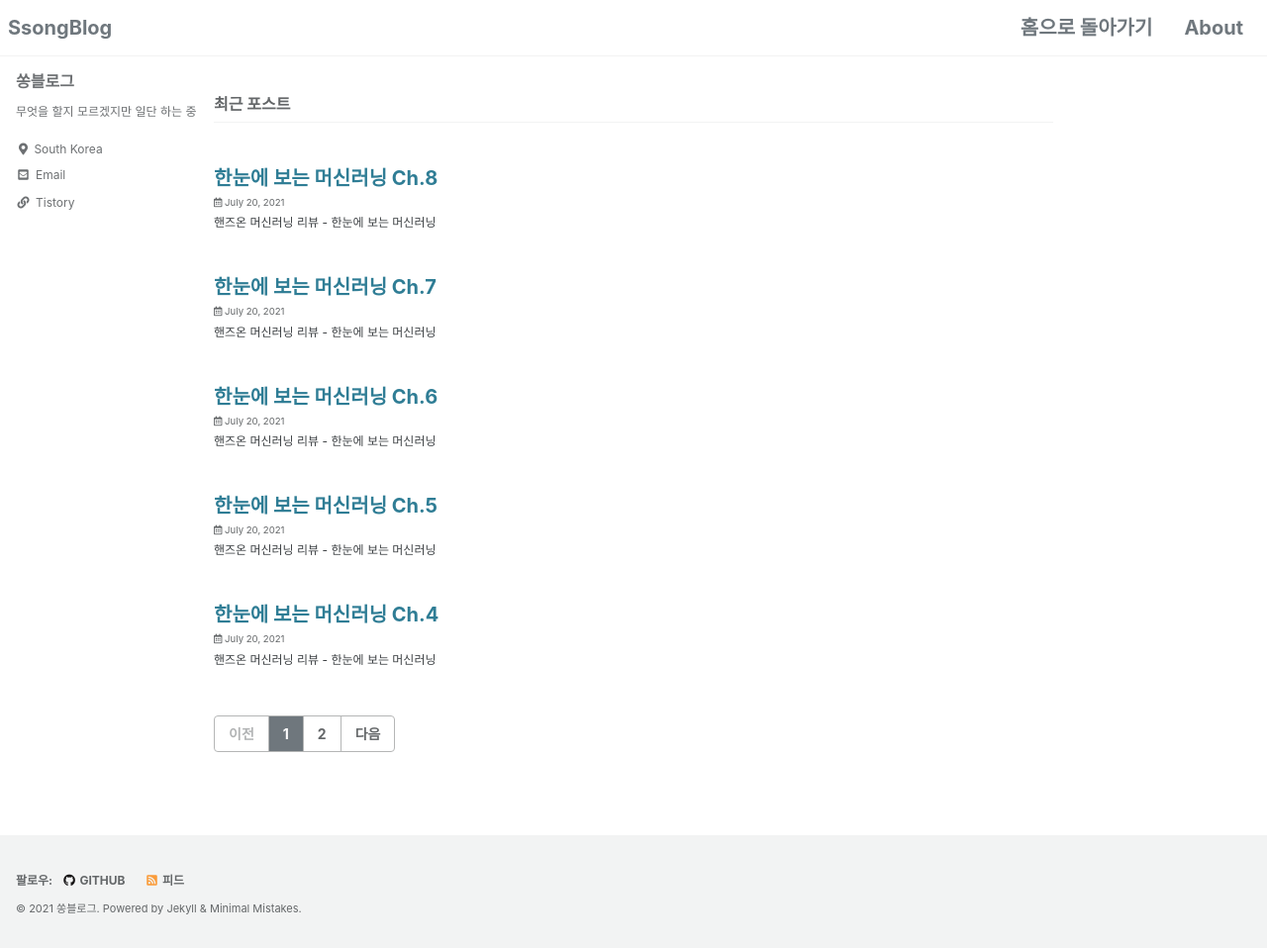
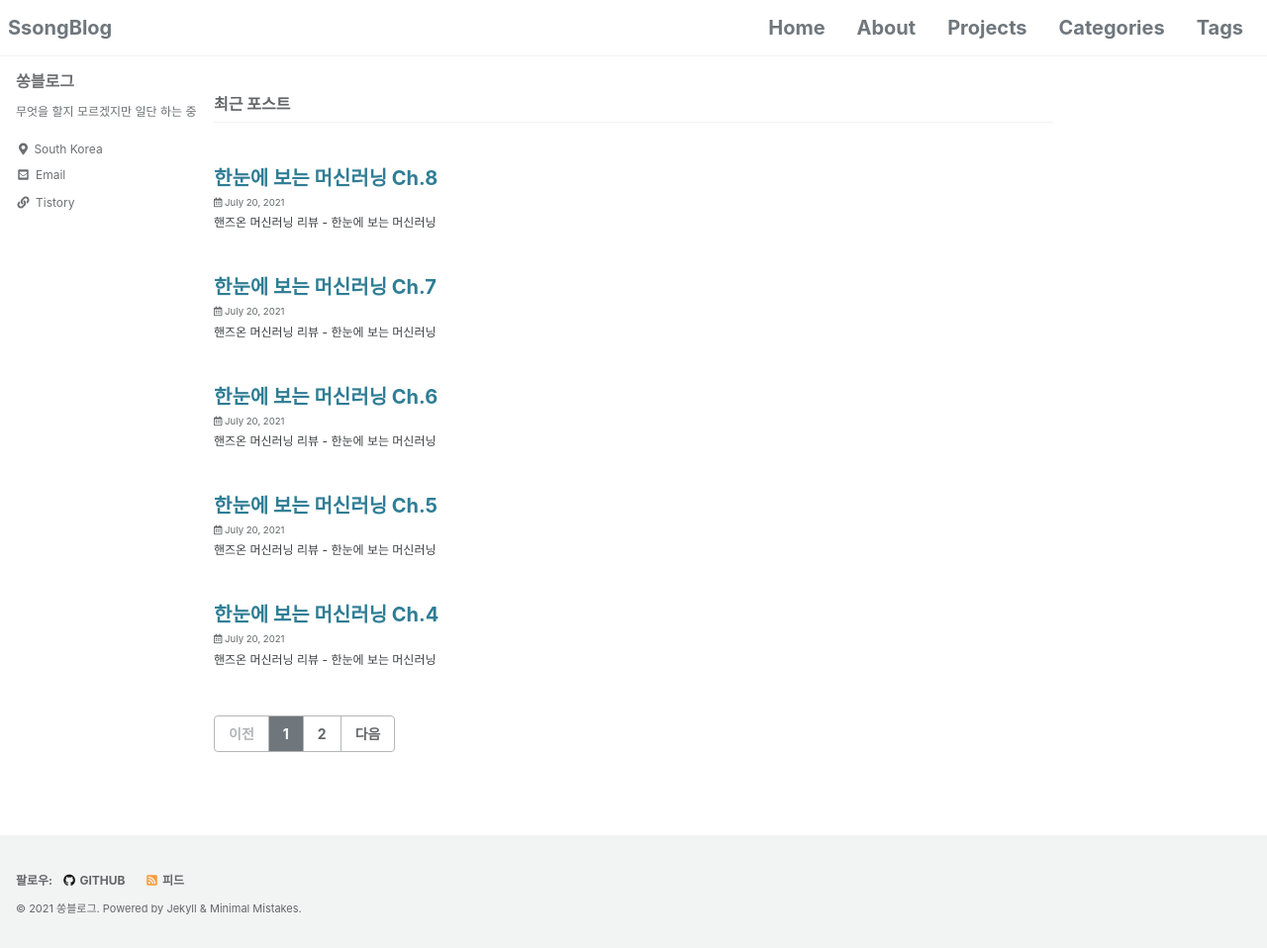
Before and after one commit to ssongblog/ssongblog.github.io, a Jekyll site: the page built from index.html, in a window 1280 px wide. Shown: the whole page at 99% size. Built offline with Jekyll 4.4.1, drawn with Linux system fonts in a browser that asks for light colours; cached includes are drawn as plain includes; the list of posts is cut into pages by our own code.

Commit message:
Update navigation.yml

```diff
--- a/_data/navigation.yml
+++ b/_data/navigation.yml
@@ -1,12 +1,14 @@
 # main links
 main:
-  - title: "홈으로 돌아가기"
+  - title: "Home"
     url: https://ssongblog.github.io
   - title: "About"
     url: /about/
-  # - title: "Sample Posts"
-  #   url: /year-archive/
-  # - title: "Sample Collections"
-  #   url: /collection-archive/
-  # - title: "Sitemap"
-  #   url: /sitemap/
+  - title: "Projects"
+    url: /projects/
+  - title: "Categories"
+    url: /categories/
+  - title: "Tags"
+    url: /tags/
+#   - title: "Sitemap"
+#     url: /sitemap/
```
